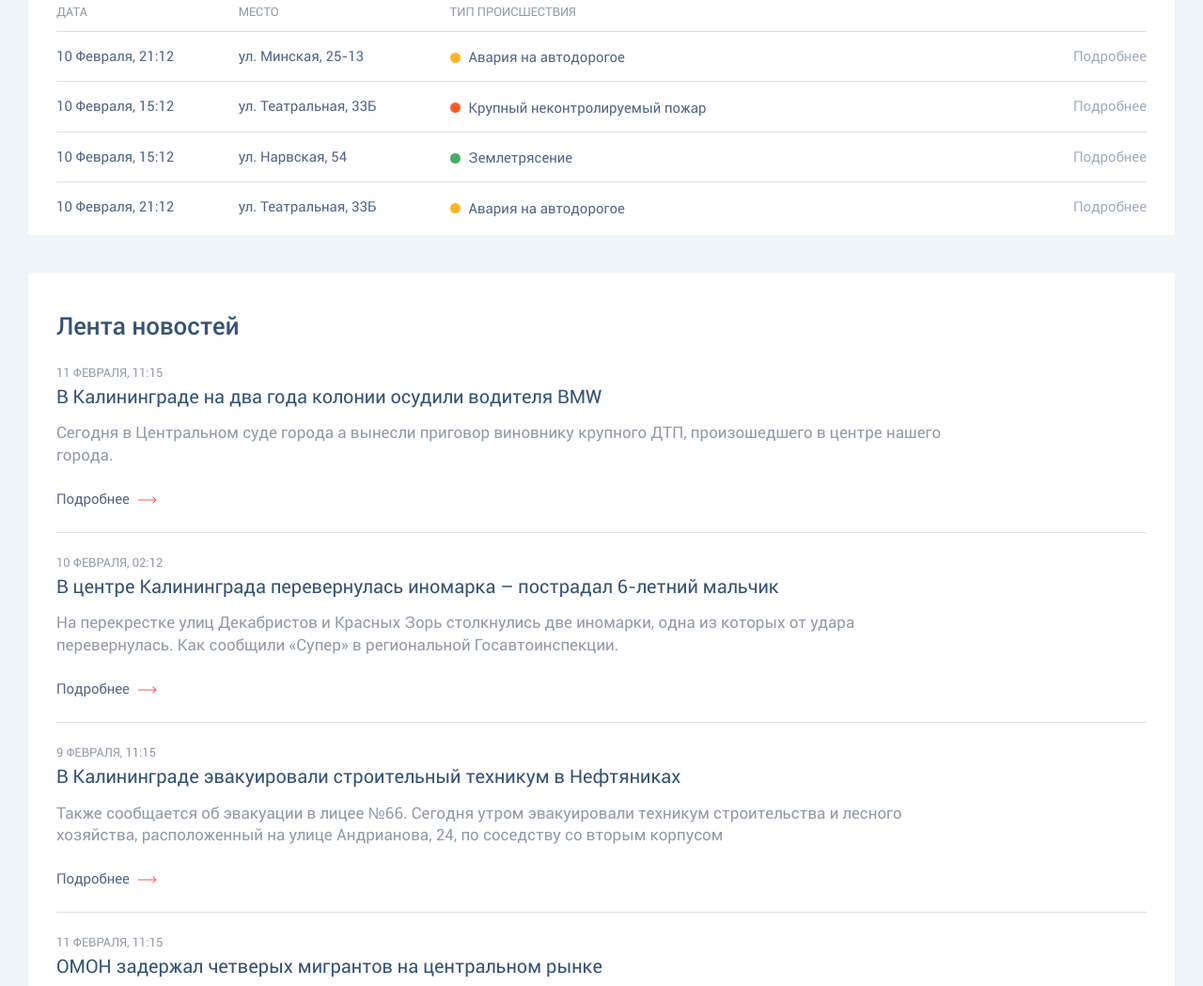
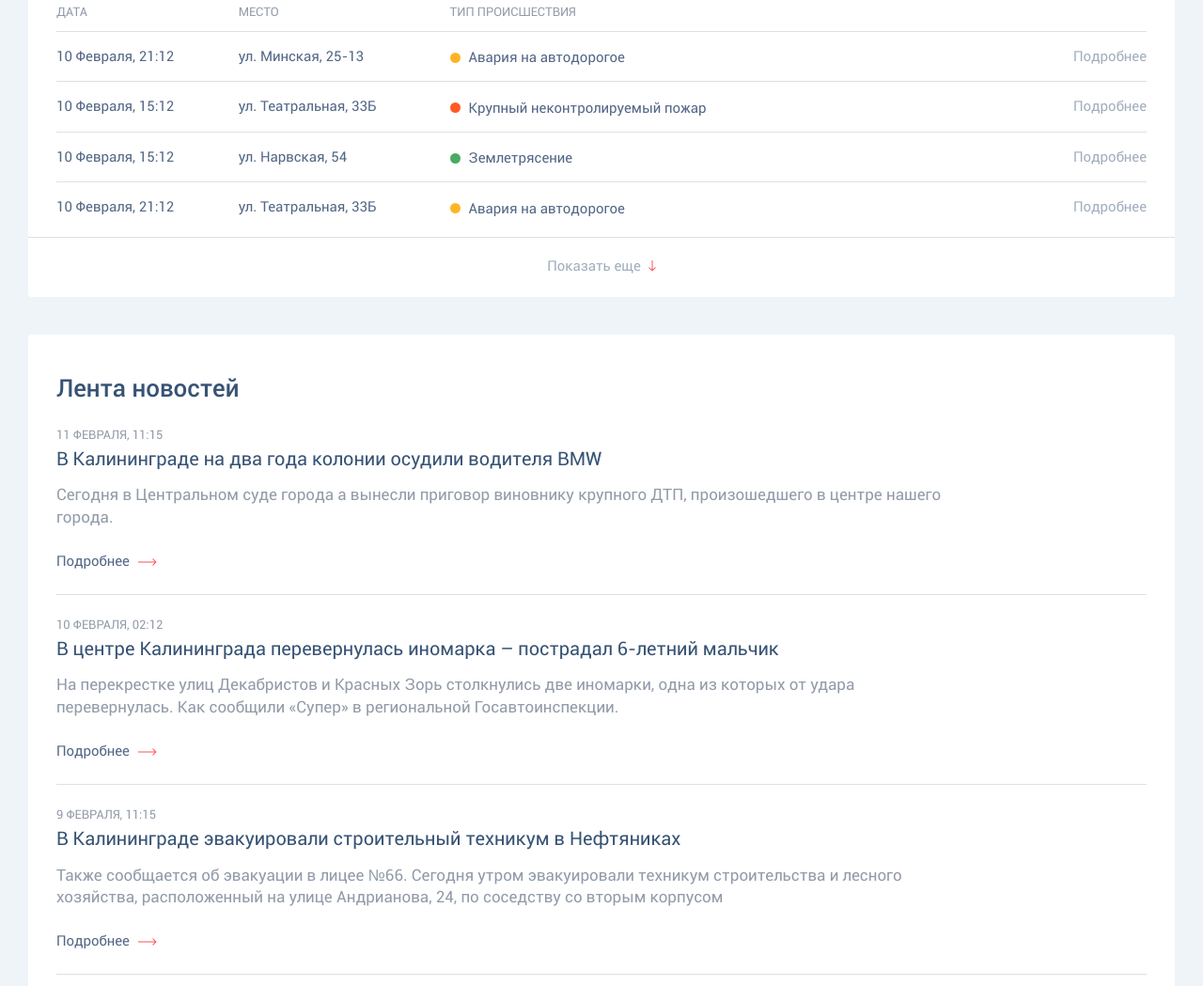
Before and after one commit to sergeantproudly/gpo, a website: page events.html in a window 1280 px wide. Shown: the part 811-1860 px from the top of the page at 94% size. Drawn offline with Linux system fonts and the light colour scheme.

Commit message:
show more on events

```diff
--- a/events.html
+++ b/events.html
@@ -112,6 +112,9 @@
 								</tr>
 							</tbody>
 						</table>
+					</div>
+					<div class="show-more">
+						<a href="#">Показать еще</a>
 					</div>
 				</article>
 
--- a/src/css/style.scss
+++ b/src/css/style.scss
@@ -2023,6 +2023,20 @@ footer {
 			}
 		}
 	}
+
+	.show-more {
+		margin-top: 25px;
+		margin-bottom: 0;
+		font-size: 15px;
+
+		& > a {
+			color: #a1aebe;
+
+			&:hover {
+				color: darken(#a1aebe, 10%);
+			}
+		}
+	}
 }
 
 #news {
```
Also changed, not shown: assets/css/style.css.
